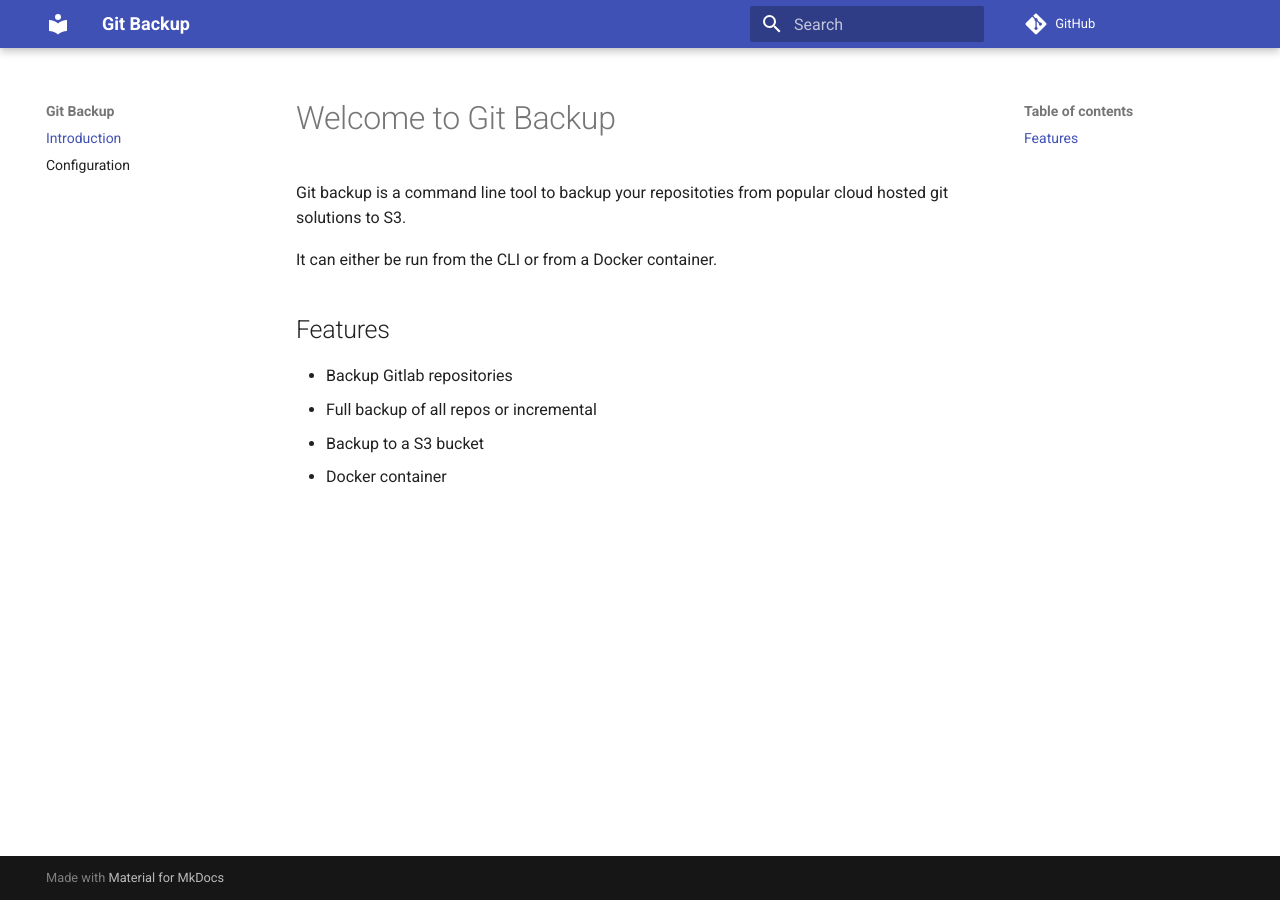
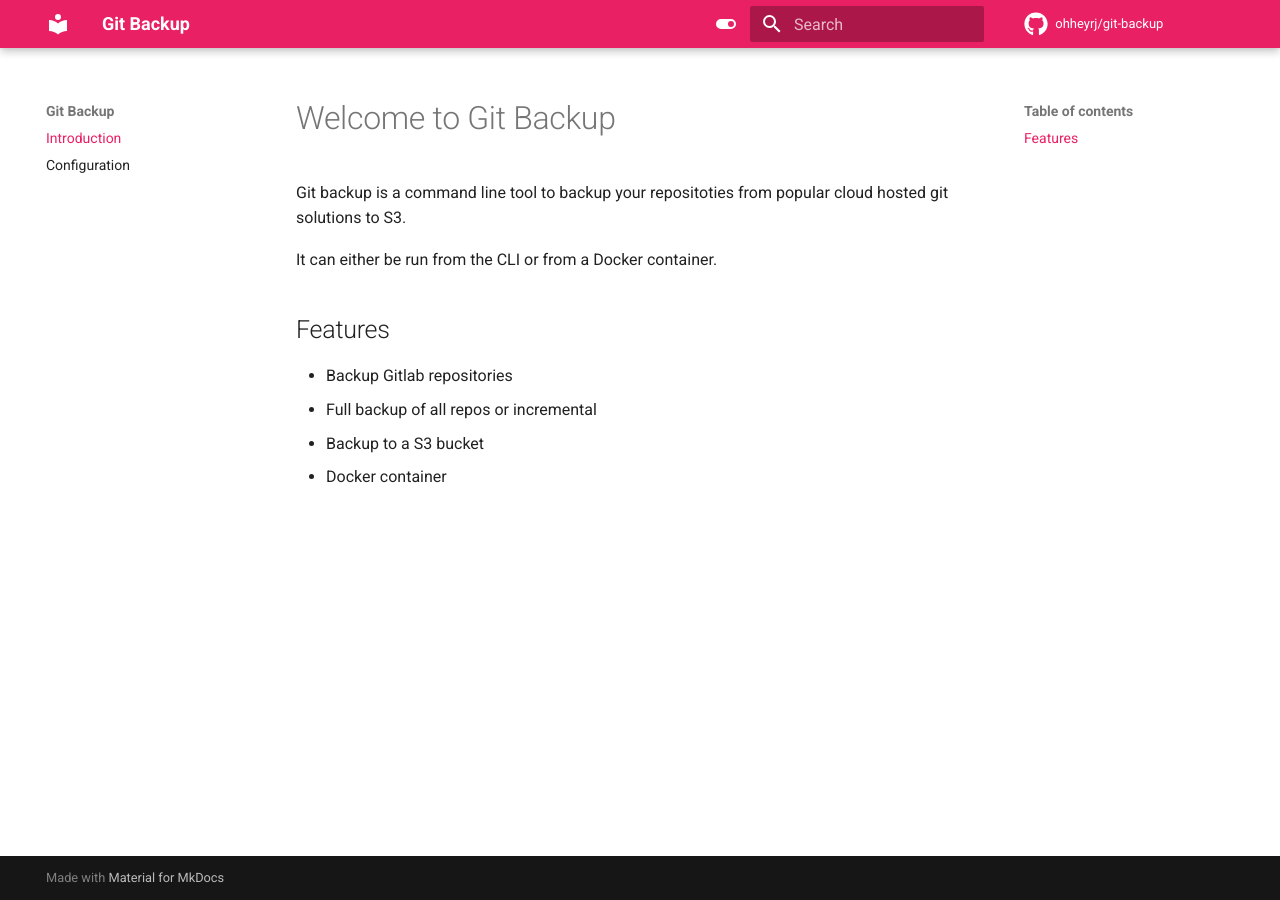
Before and after one commit to ohheyrj/git-backup, an MkDocs documentation site: the page built from docs/index.md, in a window 1280 px wide. Built offline with MkDocs 1.6.1 and Material for MkDocs 9.7.7, drawn with Linux system fonts in a browser that asks for light colours; comment, search, counter and statistics services are not loaded.

Commit message:
docs: updated docs

```diff
--- a/mkdocs.yml
+++ b/mkdocs.yml
@@ -2,9 +2,25 @@
 site_name: Git Backup
 
 repo_url: https://github.com/ohheyrj/git-backup
+repo_name: ohheyrj/git-backup
 
 nav:
   - Introduction: 'index.md'
   - Configuration: 'configuration.md'
 theme:
   name: material
+  icon:
+    repo: fontawesome/brands/github
+  palette:
+    - scheme: default
+      primary: pink
+      toggle:
+        icon: material/toggle-switch
+        name: Switch to dark mode
+
+    # Palette toggle for dark mode
+    - scheme: slate
+      primary: pink
+      toggle:
+        icon: material/toggle-switch-off-outline
+        name: Switch to light mode
```
Also changed, not shown: docs/configuration.md (+1 -1 lines).
